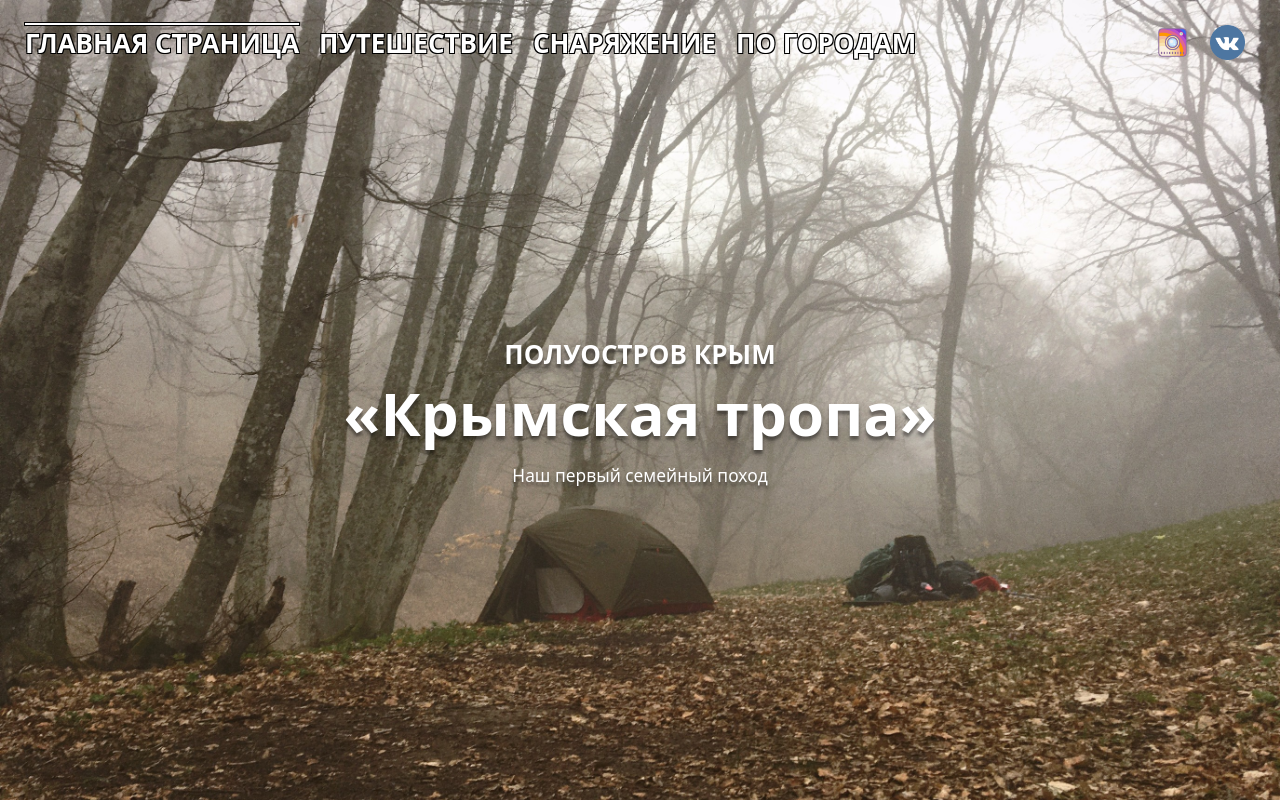
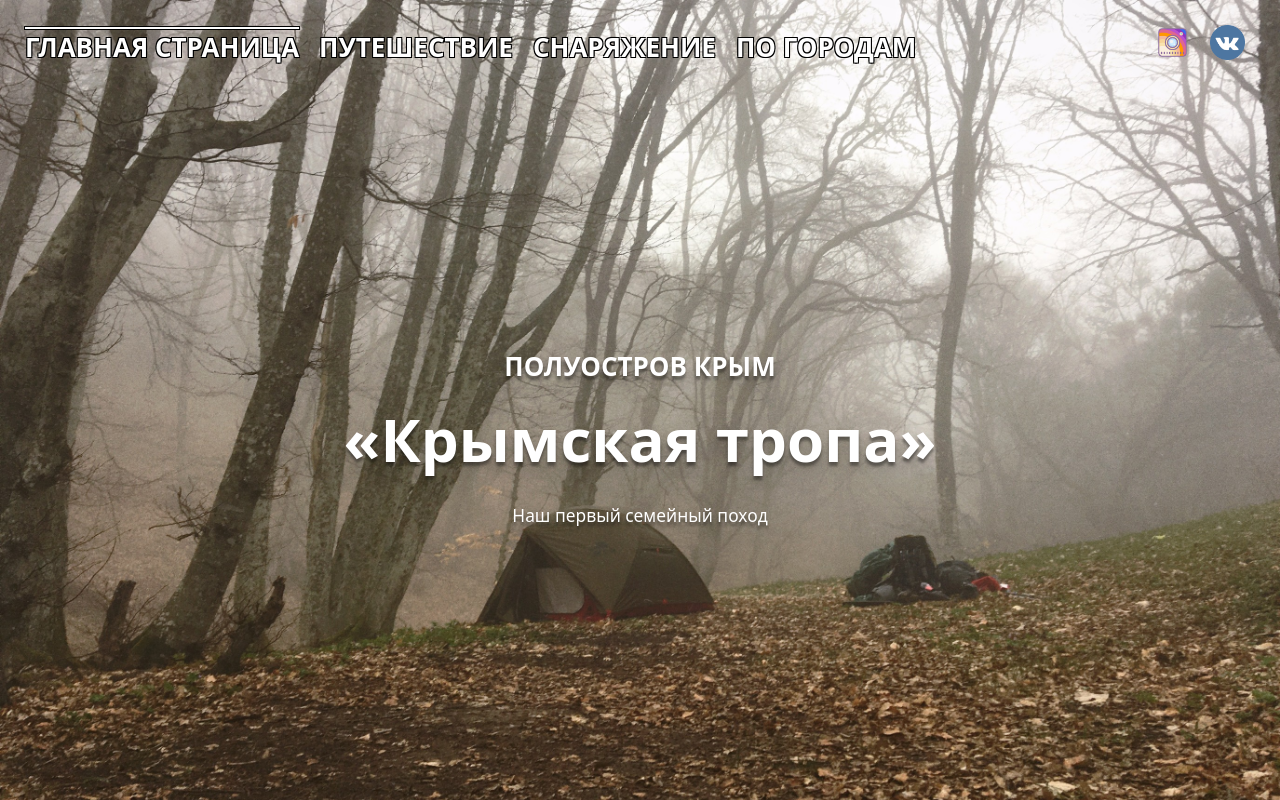
Before and after one commit to Stadionova/Crimea, a React (Create React App) app in the folder landing_krim/: page /main in a window 1280 px wide. Built offline with nearby package versions, Linux system fonts and the light colour scheme.

Commit message:
fixed navigation style

```diff
--- a/landing_krim/src/Equipment/Equipment.module.css
+++ b/landing_krim/src/Equipment/Equipment.module.css
@@ -1,6 +1,6 @@
 .equipment {
-    /* background-color: palevioletred; */
     min-height: 100vh;
+    line-height: 1.7;
 }
 
 .text {
--- a/landing_krim/src/MainPage/MainPage.module.css
+++ b/landing_krim/src/MainPage/MainPage.module.css
@@ -6,6 +6,7 @@
     height: 100%;
     width: 100%;
     overflow: hidden;
+    line-height: 1.7;
 }
 
 /* .video {
```
